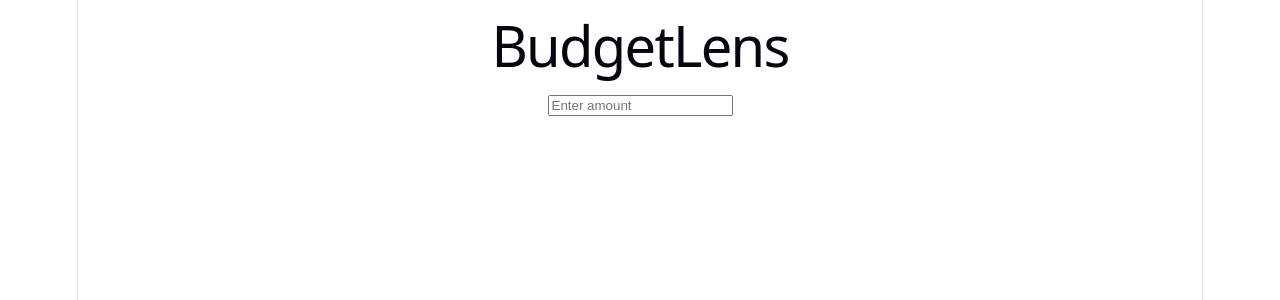
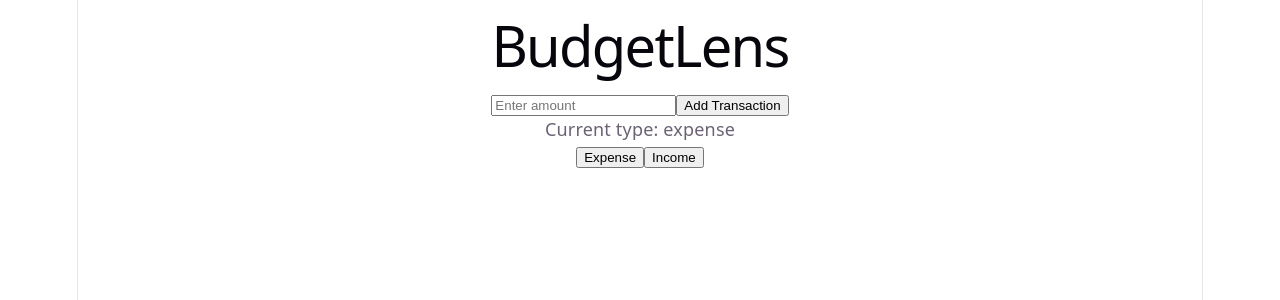
Before and after one commit to KarthikGadde4/budgetlens, a React (Vite) app: page / in a window 1280 px wide. Shown: the top 300 px of the page. Built offline with nearby package versions, Linux system fonts and the light colour scheme.

Commit message:
Added viewable income and expense selection

```diff
--- a/src/App.tsx
+++ b/src/App.tsx
@@ -1,24 +1,23 @@
 import { useState } from 'react'
-import reactLogo from './assets/react.svg'
-import viteLogo from './assets/vite.svg'
-import heroImg from './assets/hero.png'
 import './App.css'
 import type { Transaction } from "./types/transaction";
-
 function App() {
   const [transactions, setTransactions] = useState<Transaction[]>([]);
   const [amount, setAmount] = useState("");
-  const addDummyTransaction = () => {
+  const [type, setType] = useState<"income" | "expense">("expense");
+
+  const addTransaction = () => {
     const newTransaction: Transaction = {
       id: Date.now().toString(),
-      amount: 20,
-      type: "expense",
+      amount: Number(amount),
+      type,
       category: "Food",
       date: "2026-05-04",
-      note: "Test"
+      note: "test",
     };
 
     setTransactions([...transactions, newTransaction]);
+    setAmount("");
   };
 
   return (
@@ -32,6 +31,23 @@ function App() {
         onChange={(e) => setAmount(e.target.value)}
       />
 
+      <button onClick={addTransaction}>
+        Add Transaction
+      </button>
+
+
+    <div>
+      <p>Current type: {type}</p>
+    <button onClick={() => setType("expense")}>
+      Expense
+    </button>
+
+    <button onClick={() => setType("income")}>
+      Income
+    </button>
+  </div>
+
+
       <ul>
         {transactions.map((t) => (
           <li key={t.id}>
@@ -41,6 +57,8 @@ function App() {
       </ul>
     </div>
   );
+
+
 }
 
 export default App;
```
